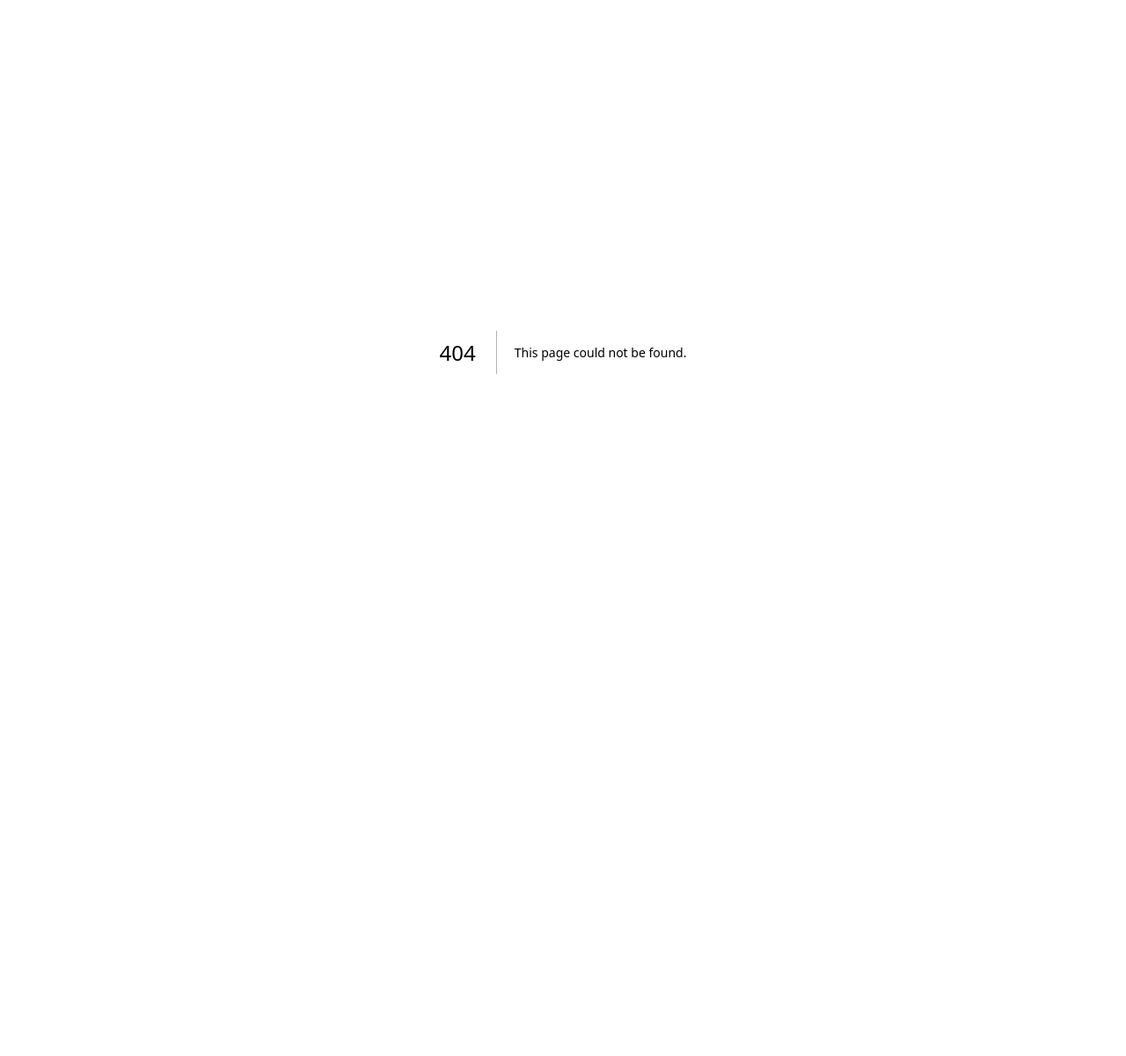
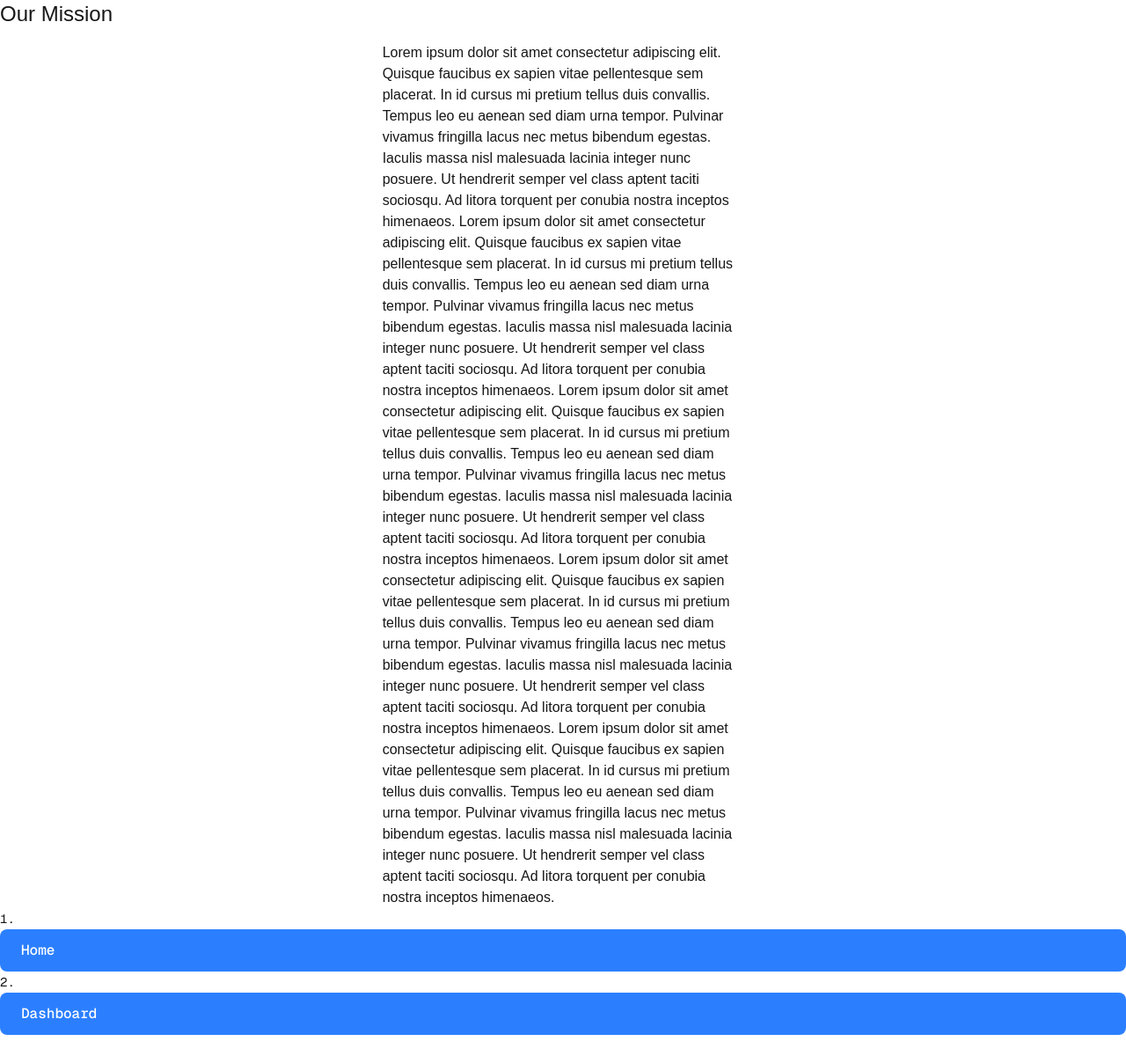
Before and after one commit to jgb36/25selected, a Next.js app: page /mission in a window 1280 px wide. Before the commit this address had no page. Shown: the whole page at 88% size. Before the commit the page ends 800 px from the top, so only its background shows below. Built offline with nearby package versions, Linux system fonts and the light colour scheme; a web font is replaced by a local one.

Commit message:
added mission page

```diff
--- /dev/null
+++ b/app/mission/missions.css
@@ -0,0 +1,3 @@
+#mission{
+    text-align: center;
+}
--- /dev/null
+++ b/app/mission/page.tsx
@@ -0,0 +1,55 @@
+import "../globals.css";
+import "../teams.css";
+import { lusitana } from '@/app/ui/fonts';
+import Image from "next/image";
+import Link from "next/link";
+import localFont from 'next/font/local';
+
+const Academy = localFont({
+  src: '../../public/fonts/AcademyEngravedLetPlain.ttf'
+})
+
+export const metadata = {
+  title: "25Select | Our Mission",
+  description: "My description",
+}
+
+export default async function Page() {
+    return (
+      <main>
+        <h1 className={`${Academy.className}  mb-4 text-xl md:text-2xl`} id="mission">
+          Our Mission
+        </h1>
+        <div className="grid gap-6 sm:grid-cols-2 lg:grid-cols-3">
+            <div>
+              <div>
+            </div>
+          </div>
+
+          <p>Lorem ipsum dolor sit amet consectetur adipiscing elit. Quisque faucibus ex sapien vitae pellentesque sem placerat. In id cursus mi pretium tellus duis convallis. Tempus leo eu aenean sed diam urna tempor. Pulvinar vivamus fringilla lacus nec metus bibendum egestas. Iaculis massa nisl malesuada lacinia integer nunc posuere. Ut hendrerit semper vel class aptent taciti sociosqu. Ad litora torquent per conubia nostra inceptos himenaeos.
+
+Lorem ipsum dolor sit amet consectetur adipiscing elit. Quisque faucibus ex sapien vitae pellentesque sem placerat. In id cursus mi pretium tellus duis convallis. Tempus leo eu aenean sed diam urna tempor. Pulvinar vivamus fringilla lacus nec metus bibendum egestas. Iaculis massa nisl malesuada lacinia integer nunc posuere. Ut hendrerit semper vel class aptent taciti sociosqu. Ad litora torquent per conubia nostra inceptos himenaeos.
+
+Lorem ipsum dolor sit amet consectetur adipiscing elit. Quisque faucibus ex sapien vitae pellentesque sem placerat. In id cursus mi pretium tellus duis convallis. Tempus leo eu aenean sed diam urna tempor. Pulvinar vivamus fringilla lacus nec metus bibendum egestas. Iaculis massa nisl malesuada lacinia integer nunc posuere. Ut hendrerit semper vel class aptent taciti sociosqu. Ad litora torquent per conubia nostra inceptos himenaeos.
+
+Lorem ipsum dolor sit amet consectetur adipiscing elit. Quisque faucibus ex sapien vitae pellentesque sem placerat. In id cursus mi pretium tellus duis convallis. Tempus leo eu aenean sed diam urna tempor. Pulvinar vivamus fringilla lacus nec metus bibendum egestas. Iaculis massa nisl malesuada lacinia integer nunc posuere. Ut hendrerit semper vel class aptent taciti sociosqu. Ad litora torquent per conubia nostra inceptos himenaeos.
+
+Lorem ipsum dolor sit amet consectetur adipiscing elit. Quisque faucibus ex sapien vitae pellentesque sem placerat. In id cursus mi pretium tellus duis convallis. Tempus leo eu aenean sed diam urna tempor. Pulvinar vivamus fringilla lacus nec metus bibendum egestas. Iaculis massa nisl malesuada lacinia integer nunc posuere. Ut hendrerit semper vel class aptent taciti sociosqu. Ad litora torquent per conubia nostra inceptos himenaeos.</p>
+        </div>
+        <ol className="list-inside list-decimal text-sm/6 text-center sm:text-left font-[family-name:var(--font-geist-mono)]">
+          <li>
+            <Link href = "/" className="flex items-center gap-5 self-start rounded-lg bg-blue-500 px-6 py-3 text-sm font-medium text-white transition-colors hover:bg-blue-400 md:text-base">
+              <span> Home</span>
+            </Link>
+          </li>
+          <li>
+            <Link href = "dashboard/profile" className="flex items-center gap-5 self-start rounded-lg bg-blue-500 px-6 py-3 text-sm font-medium text-white transition-colors hover:bg-blue-400 md:text-base">
+              <span>Dashboard</span>
+            </Link>
+          </li>
+        </ol>
+        <div className="mt-6 grid grid-cols-1 gap-6 md:grid-cols-4 lg:grid-cols-8">
+        </div>
+      </main>
+    );
+  }
```
